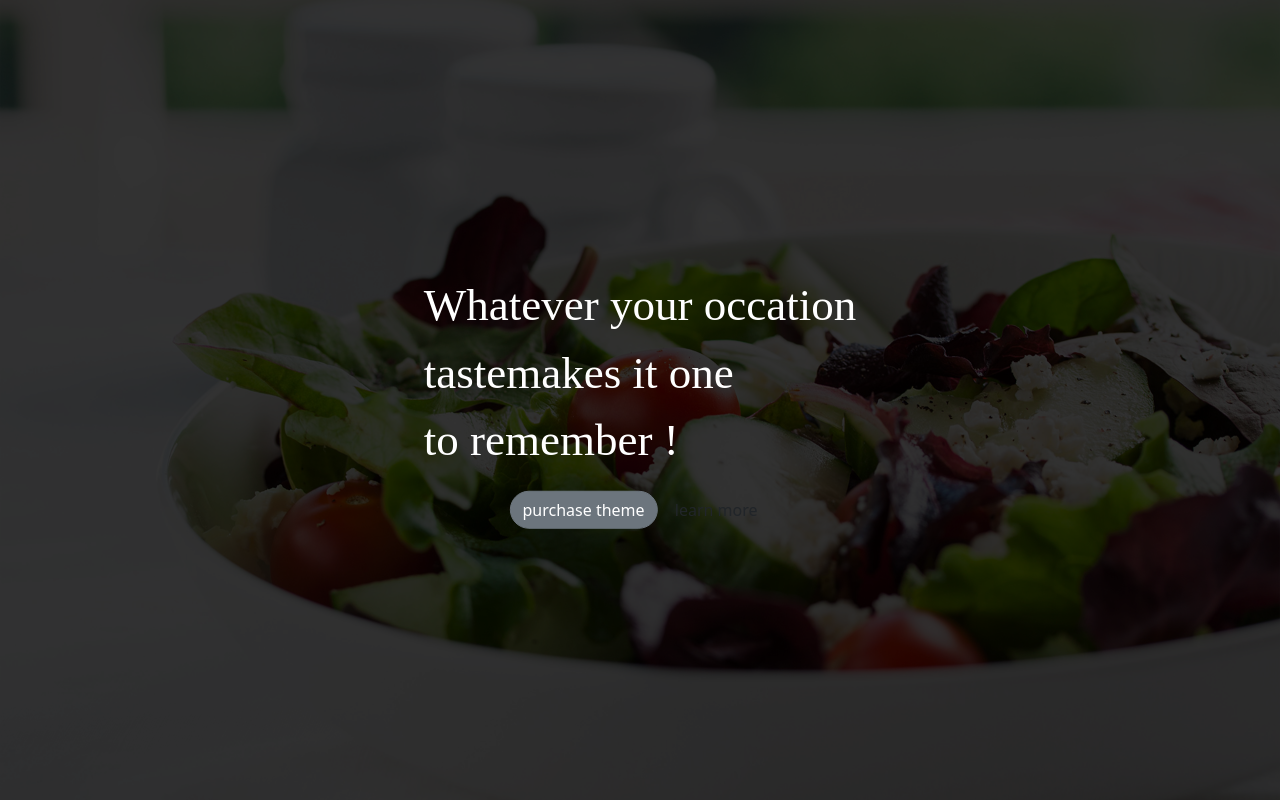
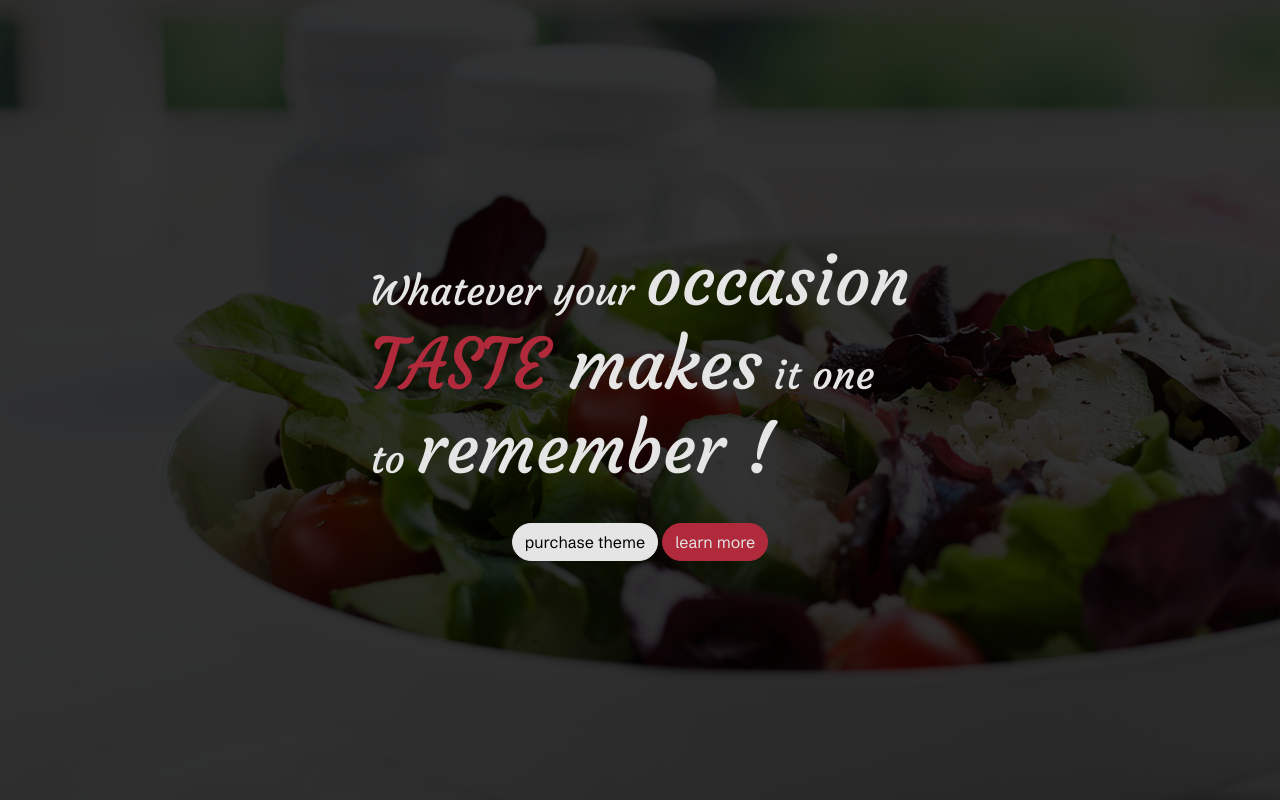
Before and after one commit to RaihanaAm/site-du-chef, a website: page index.html in a window 1280 px wide. Drawn offline with nearby package versions, Linux system fonts and the light colour scheme.

Commit message:
section 1

```diff
--- a/index.html
+++ b/index.html
@@ -10,15 +10,16 @@
 <body>
   <section>
     <div class="whatever position-relative"></div>
-    <div class="text text-white">
-      <p>
-        Whatever your <span>occation</span> <br>
-        <span>taste</span><span>makes</span> it one <br>
-        to <span>remember !</span>
-      </p>
-        <div class="button text-center ">
-          <button type="button" class="btn btn-secondary rounded-pill"> purchase theme</button>
-          <button type="button" class="btn btn- rounded-pill"> learn more</button>
+    <div class="text text-text">
+      <h1>
+        Whatever your <span class="occasion" >occasion</span> <br>
+        <span class="taste text-uppercase text-red ">taste</span><span class="makes"> makes</span> it one <br>
+        to <span class="remember"> remember !</span>
+      </h1>
+      <br>
+        <div class="button text-center  ">
+          <button type="button" class="btn btn-text rounded-pill fs-6"> purchase theme</button>
+          <button type="button" class="btn btn-red rounded-pill fs-6 text-text "> learn more</button>
       </div>
 
 
--- a/src/sass/app.scss
+++ b/src/sass/app.scss
@@ -1,4 +1,4 @@
+@import "./variable";
 @import "../../node_modules/bootstrap/scss/bootstrap.scss";
-@import "./variable";
 @import "./module/allmodules";
 @import "../../node_modules/@fortawesome/fontawesome-free/css/all.css";
--- a/src/sass/module/home/_header.scss
+++ b/src/sass/module/home/_header.scss
@@ -13,11 +13,15 @@
     top: 50%;
     left: 50%;
     transform: translate(-50%,-50%);
-    .button-1{
+
+     h1 {
+        font-family: "whatever";
+
+        span{
+            font-family: "whatever";
+            font-size: 70px;
+
+        }
 
     }
-     p{
-        font-family: "whatever";
-        font-size: 45px;
-    }
 };
--- a/src/sass/module/home/_main.scss
+++ b/src/sass/module/home/_main.scss
@@ -1,10 +1,17 @@
 @font-face {
     font-family: "whatever";
     src: url(../../../../public/fonts/Courgette-Regular.ttf);
+
+};
+@font-face {
     font-family: "main";
     src: url(../../../../public/fonts/SchibstedGrotesk-VariableFont_wght.ttf);
-}
+
+};
+
+
 *{
     margin: 0;
     padding: 0;
+    font-family: "main";
 }
```
Also changed, not shown: public/css/app.css.
